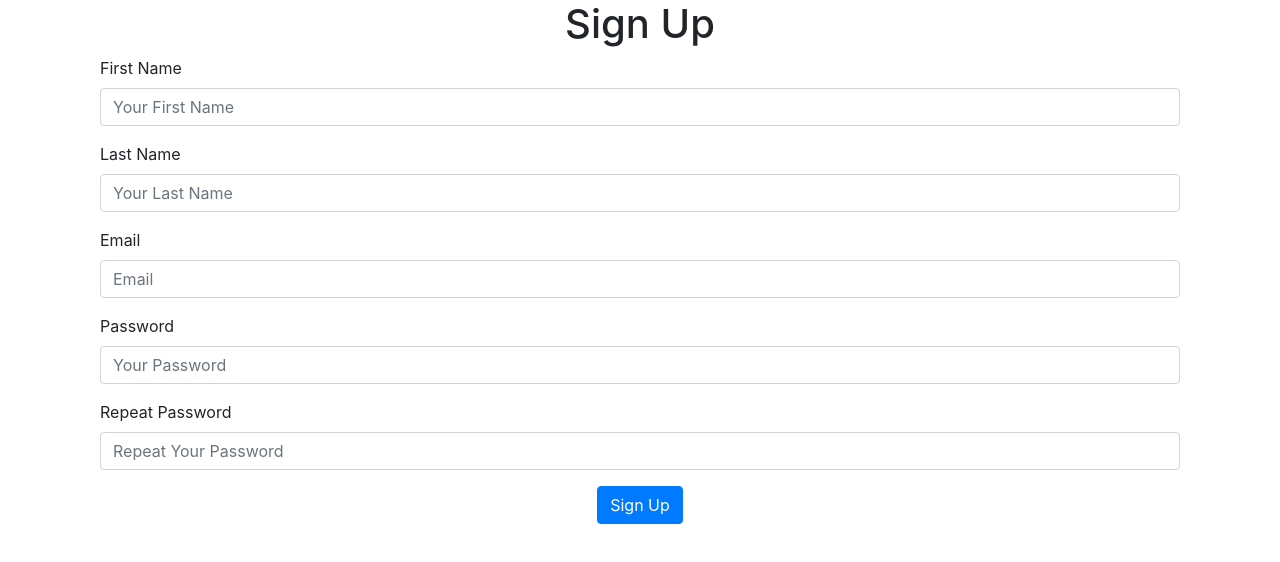
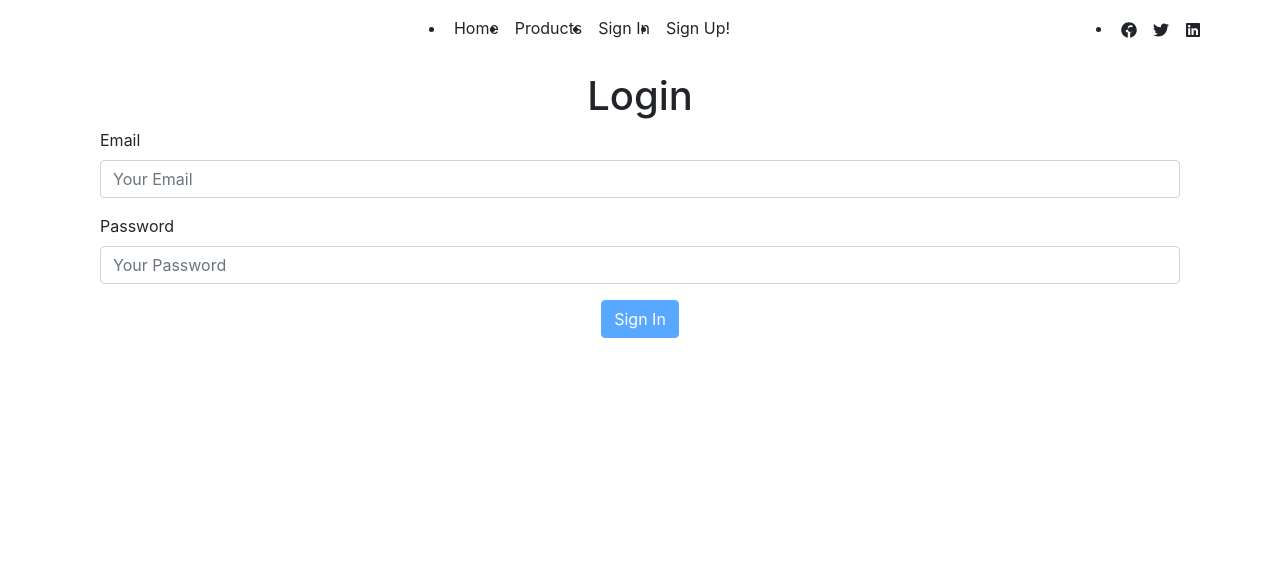
Before and after one commit to Geca13/Ackos, a React (Create React App) app: page /login in a window 1280 px wide. Shown: the top 562 px of the page. Built offline with nearby package versions, Linux system fonts and the light colour scheme.

Commit message:
working on Login page

```diff
--- a/src/api/apiCalls.js
+++ b/src/api/apiCalls.js
@@ -3,3 +3,7 @@
 export const signUp = (user) =>{
     return axios.post('/auth/signUpUser', user);
 }
+
+export const signIn = (user) =>{
+    return axios.post('/auth/signInUser', {}, {auth: user});
+}
--- a/src/components/ButtonWithProgress.js
+++ b/src/components/ButtonWithProgress.js
@@ -0,0 +1,15 @@
+import React from 'react';
+
+const ButtonWithProgress = (props) => {
+    return (
+        <button className='btn btn-primary'
+                     onClick={props.onClick}
+                     disabled={props.disabled}>
+                         {props.pendingApiCall &&
+                          (<div className='spinner-border text-light spinner-border-sm mr-sm-1' role='status'>
+                             <span className='sr-only'></span></div>)}
+                             {props.text}</button>
+    );
+};
+
+export default ButtonWithProgress;
--- a/src/index.js
+++ b/src/index.js
@@ -2,19 +2,21 @@
 import ReactDOM from 'react-dom';
 import './index.css';
 import App from './App';
-import { BrowserRouter } from 'react-router-dom';
+import { HashRouter } from 'react-router-dom';
 import reportWebVitals from './reportWebVitals';
-import SignUpPage from './pages/SignUpPage'
+import { SignUpPage } from './pages/SignUpPage'
+import { LoginPage } from './pages/LoginPage'
+
 import * as apiCalls from './api/apiCalls'
 
 const actions = {
-  postSignUp: apiCalls.signUp
+  postSignIn: apiCalls.signIn
 }
 
 ReactDOM.render(
-  <BrowserRouter>
-    <SignUpPage actions={actions} />
-  </BrowserRouter>,
+  <HashRouter>
+    <App />
+  </HashRouter>,
   document.getElementById('root')
 );
 
--- a/src/pages/HomePage.js
+++ b/src/pages/HomePage.js
@@ -0,0 +1,13 @@
+import React, { Component } from 'react';
+
+class HomePage extends Component {
+    render() {
+        return (
+            <div data-testid='homepage'>
+                <hi>Homepage</hi>
+            </div>
+        );
+    }
+}
+
+export default HomePage;
--- a/src/pages/LoginPage.js
+++ b/src/pages/LoginPage.js
@@ -0,0 +1,96 @@
+import React, { Component } from 'react';
+import Input from '../components/Input';
+import ButtonWithProgress from '../components/ButtonWithProgress';
+
+export class LoginPage extends Component {
+
+    state= {
+        email: '' ,
+        password:'',
+        apiError: undefined,
+        pendingApiCall: false
+    }
+
+    onChangeEmail = (event) => {
+        const value = event.target.value;
+        this.setState({email: value, apiError:undefined})
+    }
+
+    onChangePassword = (event) => {
+        const value = event.target.value;
+        this.setState({password: value , apiError:undefined})
+    }
+
+    onClickLogin = () => {
+        const body = {
+            email: this.state.email,
+            password:this.state.password
+        };
+        this.setState({pendingApiCall:true})
+        this.props.actions.postSignIn(body)
+        .then(response => {
+            this.setState({pendingApiCall: false})
+        })
+        .catch((error) =>{
+            if(error.response) {
+                this.setState({apiError: error.response.data.message, pendingApiCall: false})
+            }
+        });
+    }
+
+    render() {
+        let disableSubmit = false;
+        if(this.state.email === '' || this.state.password === ''){
+            disableSubmit = true;
+        }
+        return (
+            <div className='container'>
+                <h1 className='text-center'>Login</h1>
+                <div className='col-12 mb-3'>
+                  <Input
+                   label='Email'
+                   placeholder='Your Email'
+                   value={this.state.email}
+                   onChange={this.onChangeEmail}/>
+                </div>
+
+                <div className='col-12 mb-3'>
+                  <Input
+                   label='Password'
+                   placeholder='Your Password'
+                   type='password'
+                   value={this.state.password}
+                   onChange={this.onChangePassword}/>
+                </div>
+                {
+                    this.state.apiError && (
+                        <div className='col-12 mb-3'>
+                          <div className='alert alert-danger'>
+                            {this.state.apiError}
+                          </div>
+                        </div>
+                    )
+                }
+                <div className='text-center'>
+                    <ButtonWithProgress
+                    onClick={this.onClickLogin}
+                    disabled={disableSubmit || this.state.pendingApiCall}
+                    text='Sign In'
+                    pendingApiCall={this.state.pendingApiCall}/>
+
+
+                </div>
+            </div>
+        );
+    }
+}
+
+LoginPage.defaultProps = {
+    actions: {
+        postLogin: () =>
+         new Promise((resolve, reject) =>
+          resolve({}))
+    }
+}
+
+export default LoginPage;
--- a/src/pages/SignUpPage.js
+++ b/src/pages/SignUpPage.js
@@ -1,5 +1,6 @@
 import React, { Component } from 'react';
 import Input from '../components/Input';
+import ButtonWithProgress from '../components/ButtonWithProgress';
 
 export class SignUpPage extends Component {
 
@@ -126,13 +127,13 @@
                      error={this.state.errors.passwordRepeat} />
                 </div>
                 <div className='text-center '>
-                    <button className='btn btn-primary'
+                    <ButtonWithProgress
                      onClick={this.onClickSignUp}
-                     disabled={this.state.pendingApiCall || !this.state.passwordRepeatConfirmed}>
-                         {this.state.pendingApiCall &&
-                          (<div className='spinner-border text-light spinner-border-sm mr-sm-1' role='status'>
-                             <span className='sr-only'></span></div>)}
-                             Sign Up</button>
+                     disabled={this.state.pendingApiCall || !this.state.passwordRepeatConfirmed}
+                     pendingApiCall={this.state.pendingApiCall}
+                     text='Sign Up'
+                     />
+
                 </div>
             </div>
         );
```
